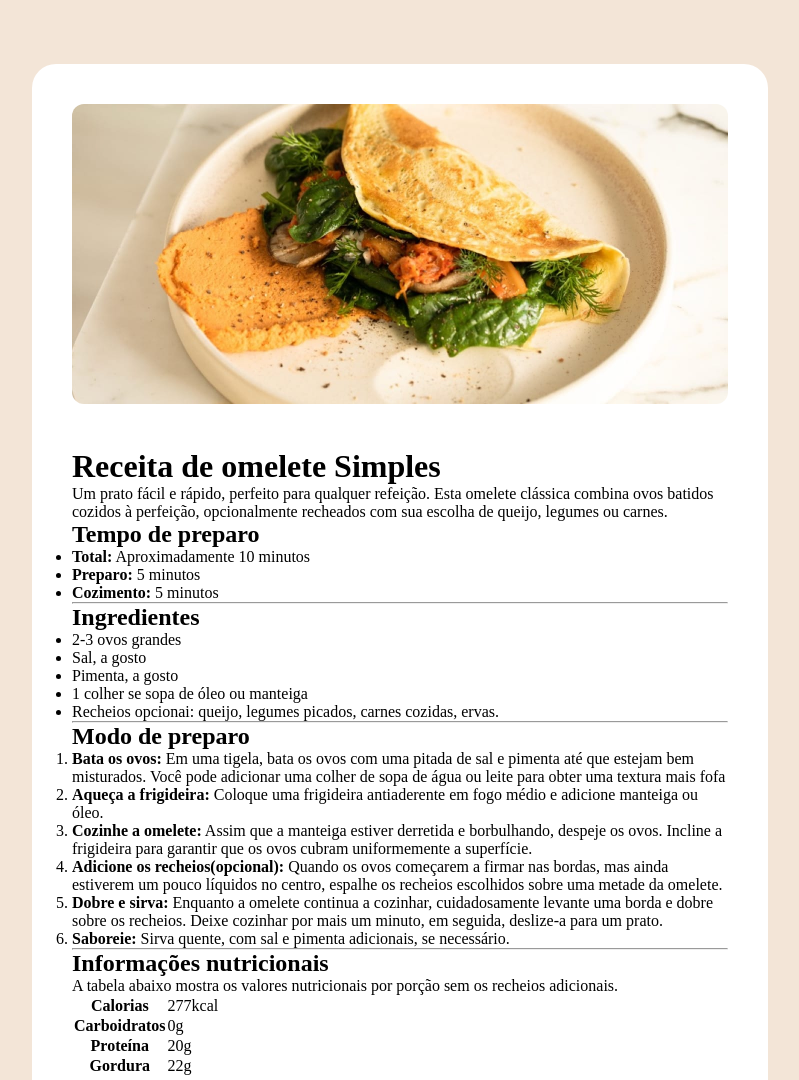
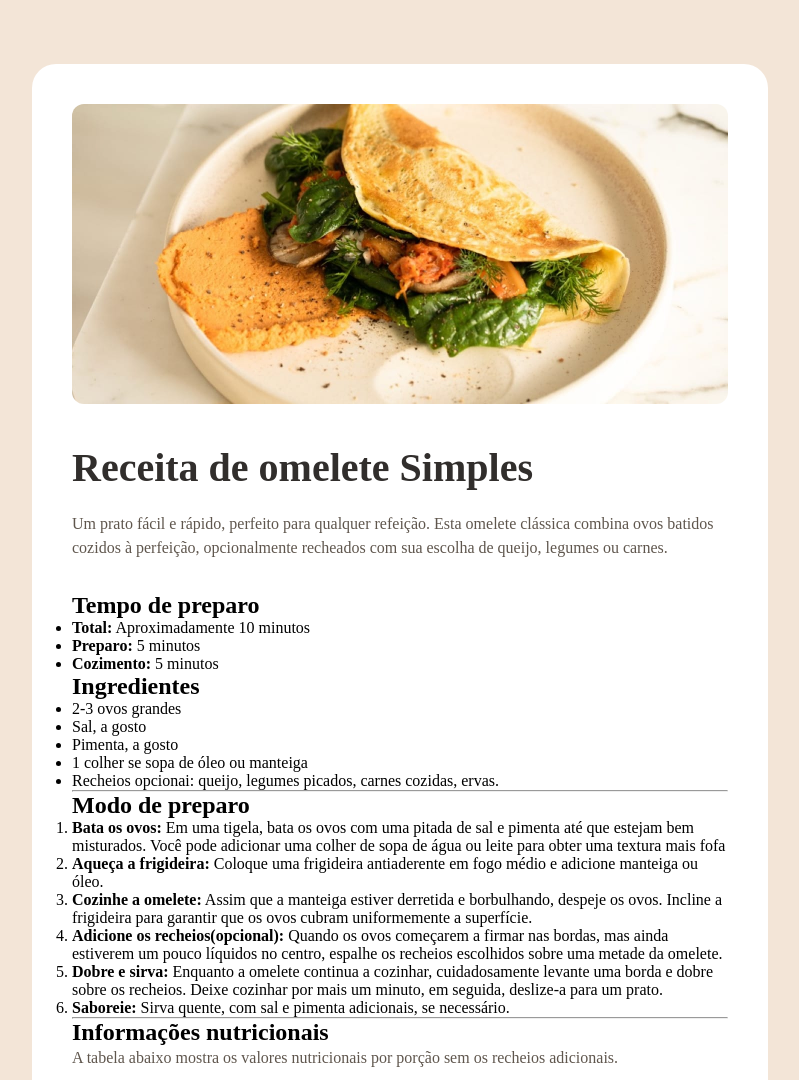
Before and after one commit to DanielSampaio867/receita01ta, a plain HTML site: page index.html in a window 1280 px wide. Shown: the top 1080 px of the page, without its empty margins (240-1039 px from the left). Drawn offline with Linux system fonts and the light colour scheme.

Commit message:
quarto commit CSS

```diff
--- a/index.html
+++ b/index.html
@@ -26,7 +26,7 @@
 
 </div>
 
-<hr>
+
 
 <div>
 
--- a/style.css
+++ b/style.css
@@ -30,8 +30,29 @@ margin-bottom: 40px;
 
 
 
+
 h1, h2{
 
     font-family: 'Lora' serif;
 
 }
+
+h1{
+
+    font-size: 40px;
+    color: #312e2c;
+    line-height: 100%;
+    margin-bottom: 24px;
+
+}
+
+p, li, th, td{
+    font-family: 'Outfit' sans-serif;
+}
+
+p{
+color: #5f564d;
+line-height: 150%;
+margin-bottom: 32px;
+
+}
```
